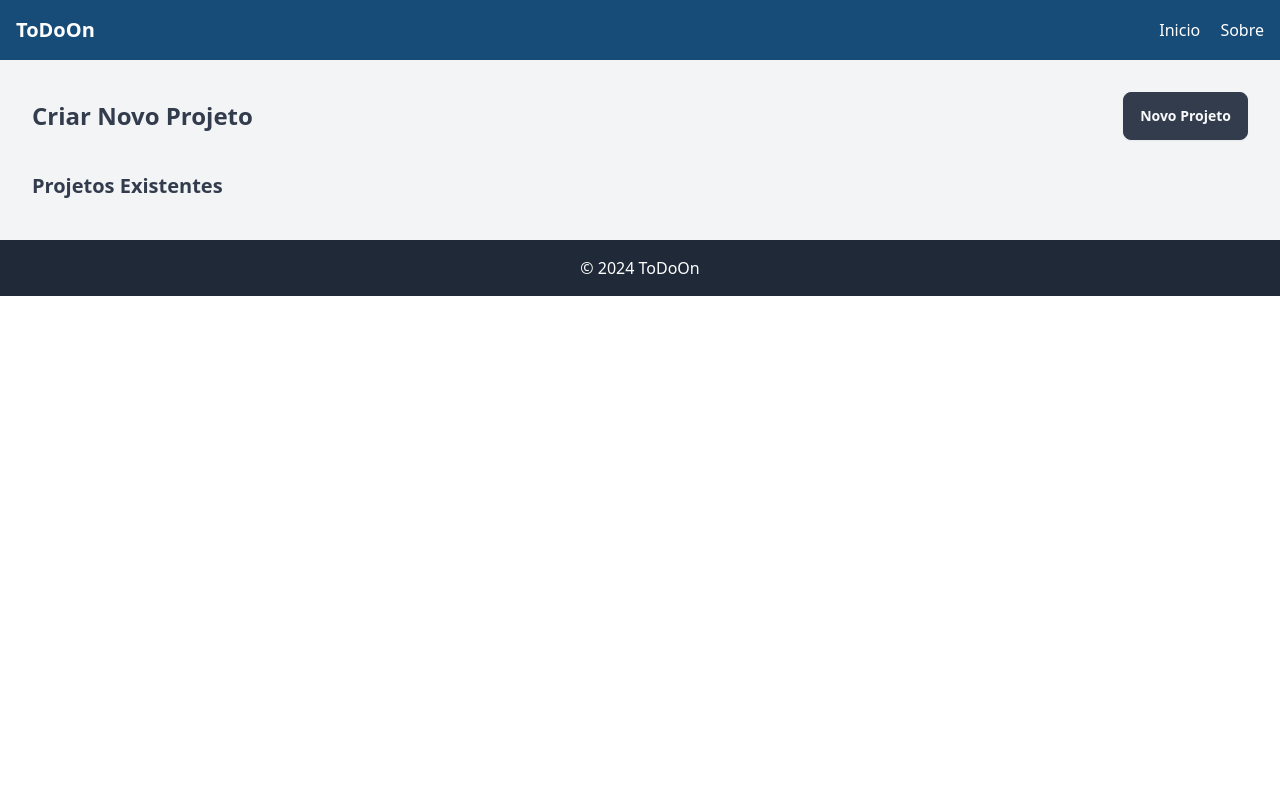
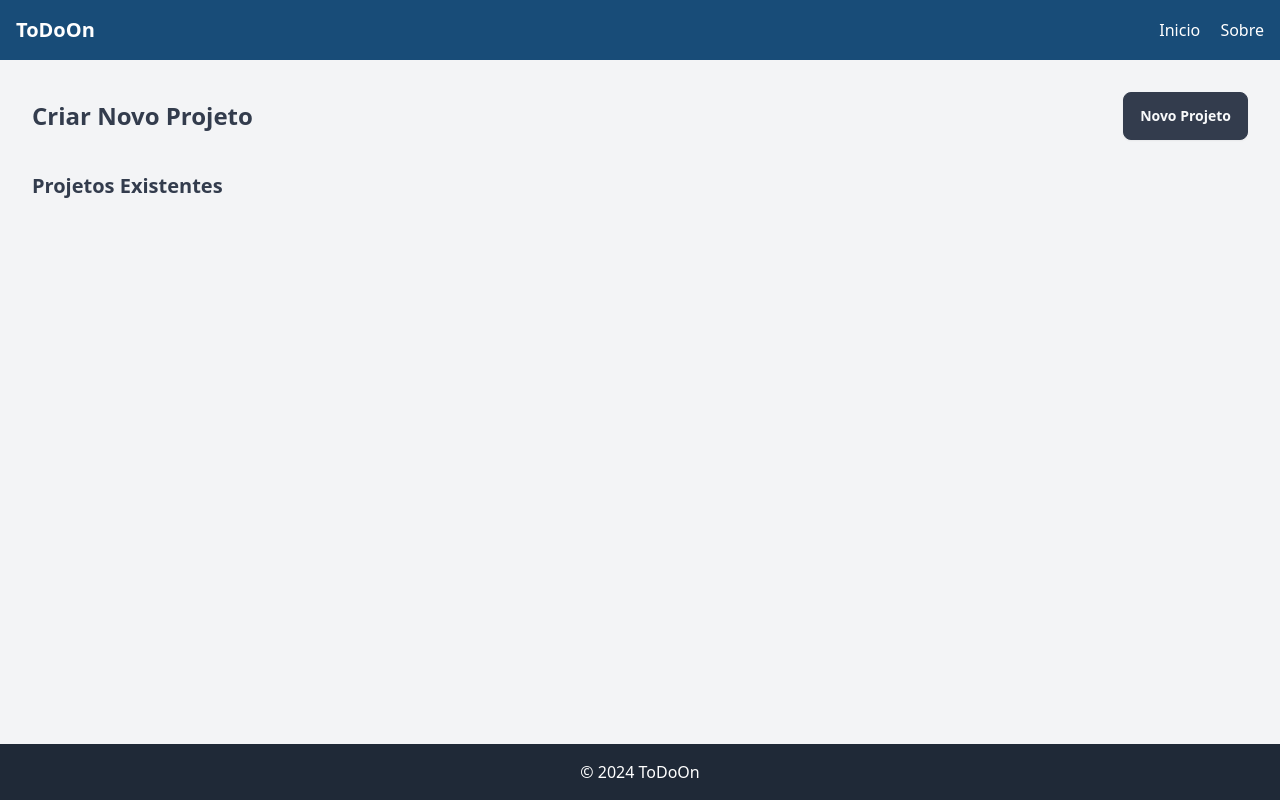
Before and after one commit to weltonSantana/todoon, a Django app: page / in a window 1280 px wide. Run offline with Django 5.2, Linux system fonts and the light colour scheme; some libraries are stand-ins or nearby versions.

Commit message:
UPDATE BRABO

```diff
--- a/todo/templates/base/base.html
+++ b/todo/templates/base/base.html
@@ -19,7 +19,7 @@
 
 
 </head>
-<body class="bg-gray-100">
+<body class="bg-gray-100 flex flex-col h-screen">
     <header class="bg-[#184C78] text-white p-4">
         <div class="container mx-auto flex justify-between items-center">
             <a class="text-xl font-bold" href="{% url 'index'%}">ToDoOn</a>
@@ -30,7 +30,7 @@
         </div>
     </header>
 
-    <main class="container mx-auto p-4">
+    <main class="container mx-auto flex-grow p-4">
         {% block content %}
         {% endblock %}
     </main>
```
